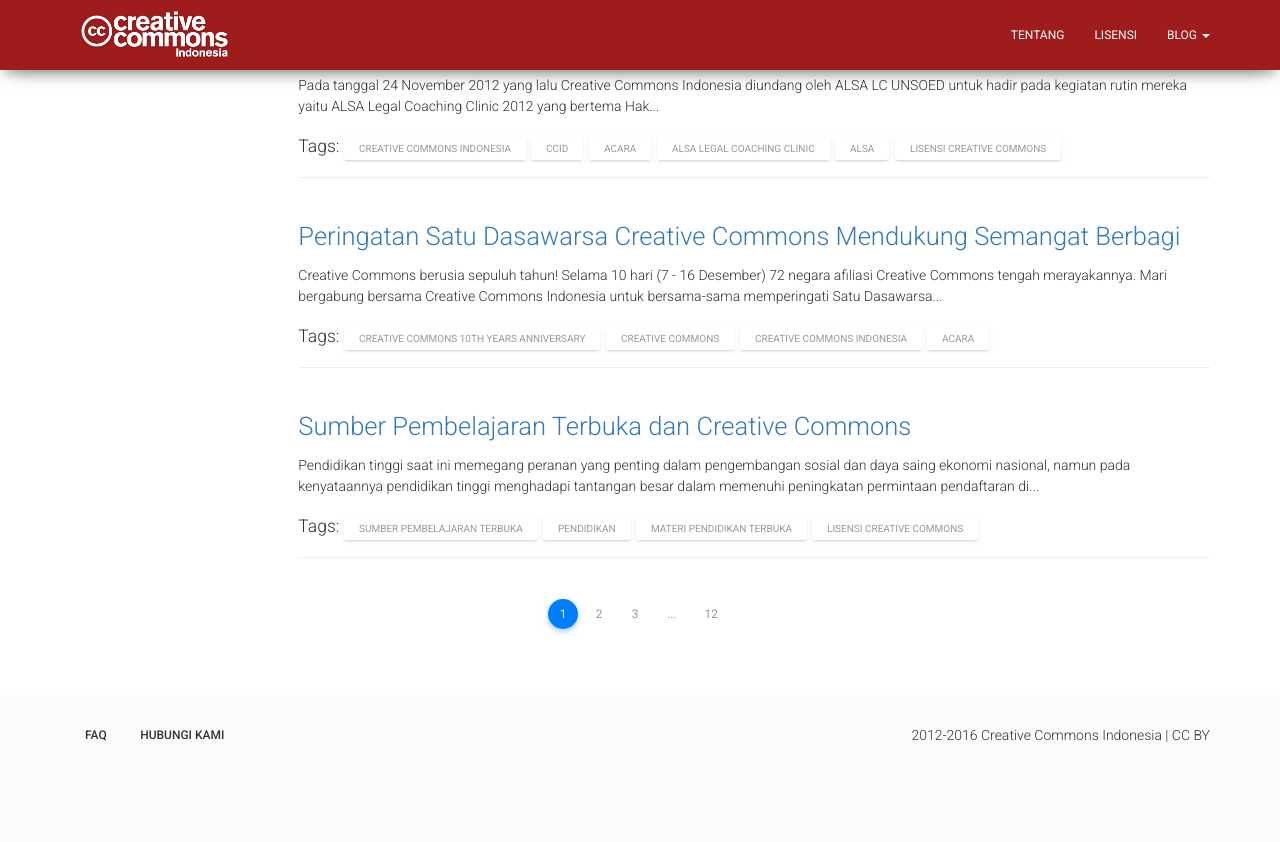
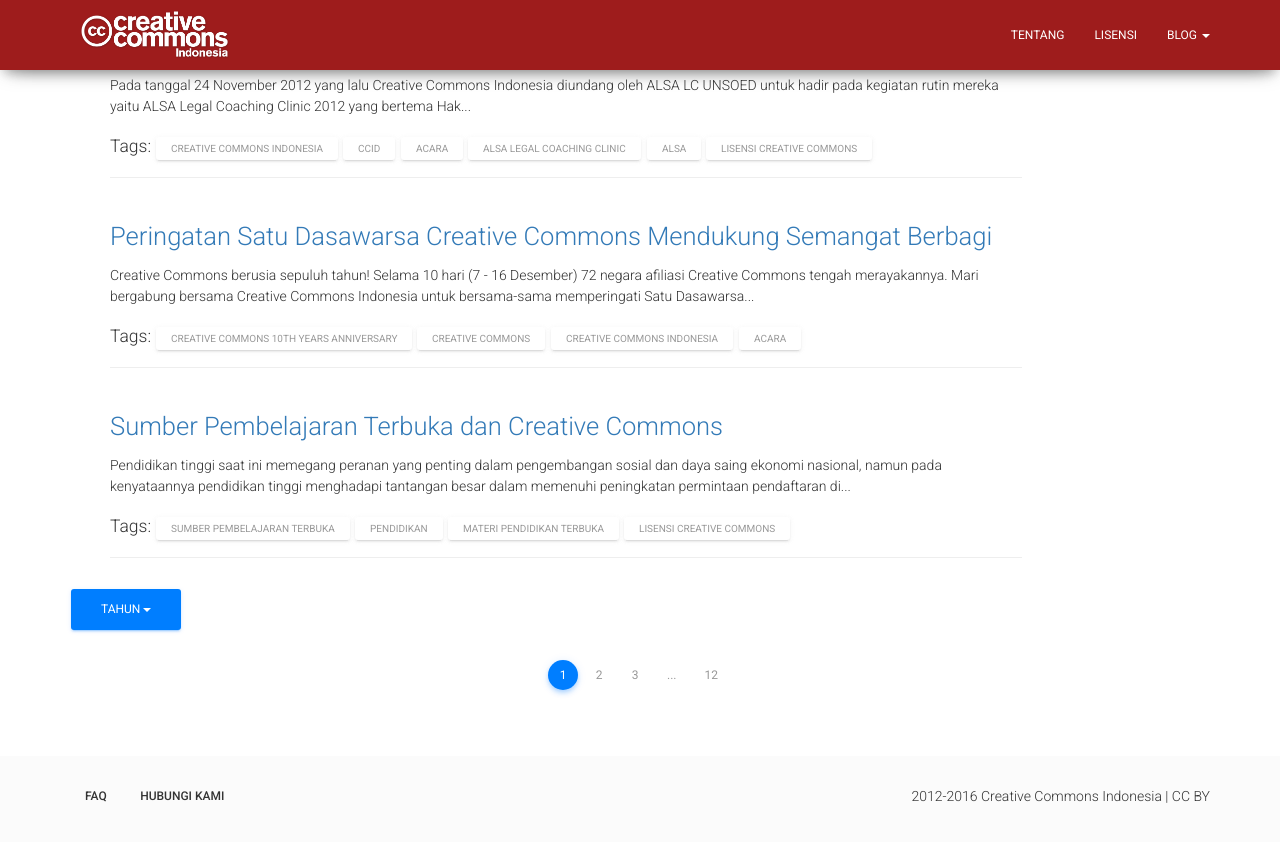
Before and after one commit to RioSatria/CCID, a Jekyll site: the page built from berita.html, in a window 1280 px wide and 900 px high, scrolled down 1911 px. Shown: the top 842 px of the window. Built offline with Jekyll 4.4.1, drawn with Linux system fonts in a browser that asks for light colours; nearby versions of some CDN libraries; before the commit the page ends 2687 px from its top, so only the background shows below that.

Commit message:
Update berita.html

```diff
--- a/berita.html
+++ b/berita.html
@@ -41,7 +41,7 @@
   {% assign counter = counter | plus: 1 %}
 
     <li>
-    <div class="col-lg-10 col-lg-offset-2">
+    <div class="col-lg-10">
     <a href="{{ post.url }}" class="btn-link"><h3>{{ post.title }}</h3></a>
     <p>{{ post.content | strip_html | truncatewords:30 }}</p>
       <div class="row">
@@ -58,6 +58,21 @@
 
   {% endfor %}
 </ul>
+    <div class="col-lg-2">
+        <div class="dropdown">
+          <button class="btn btn-primary dropdown-toggle" type="button" data-toggle="dropdown">Tahun
+          <span class="caret"></span></button>
+          <ul class="dropdown-menu">
+            <li><a href="#">2011</a></li>
+            <li><a href="#">2012</a></li>
+            <li><a href="#">2013</a></li>
+            <li><a href="#">2014</a></li>
+            <li><a href="#">2015</a></li>
+            <li><a href="#">2016</a></li>
+            <li><a href="#">2017</a></li>
+          </ul>
+        </div>
+    </div>
 </div>
 <div class="row text-center">
     <div class="col-md-12">
```
